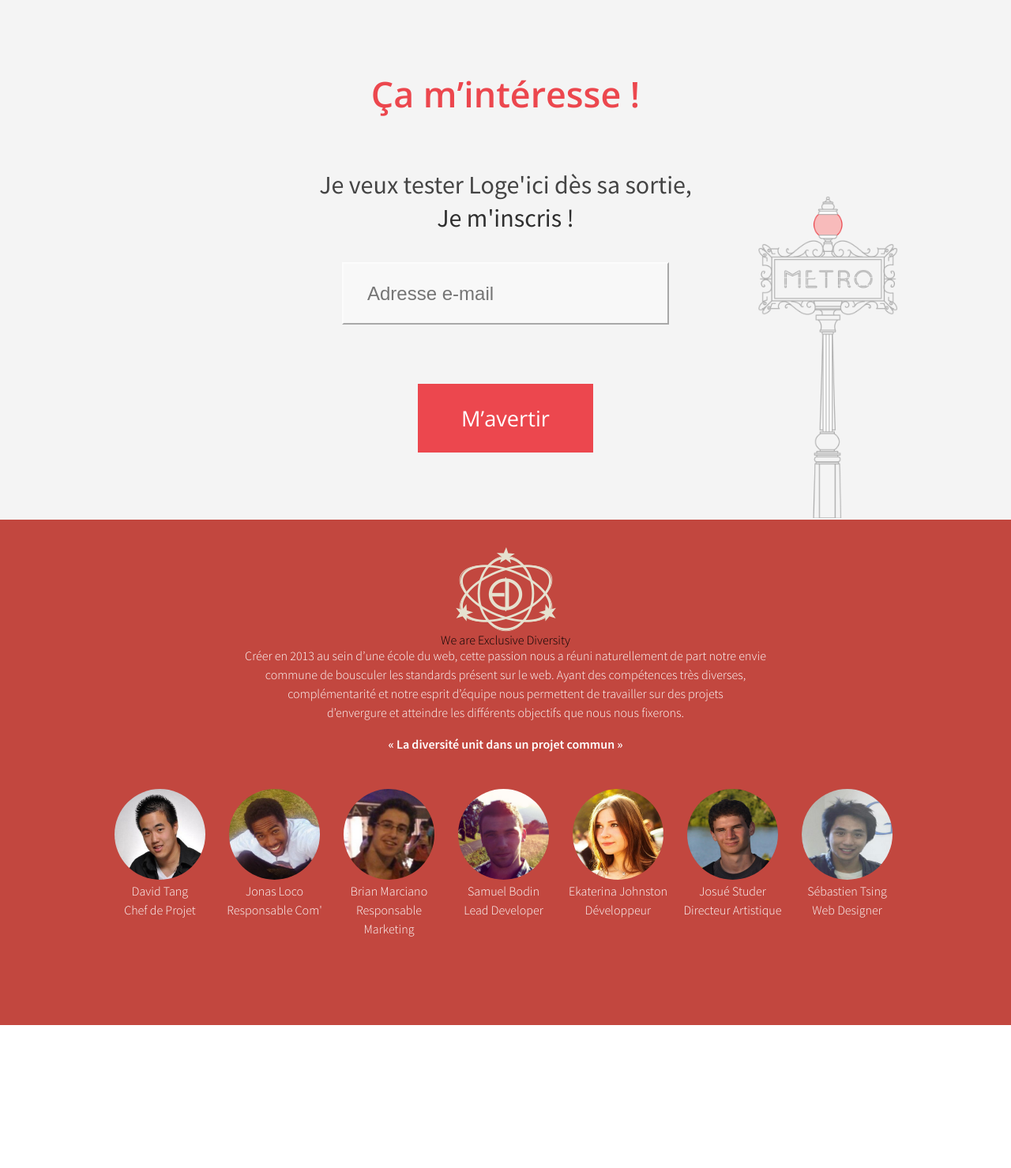
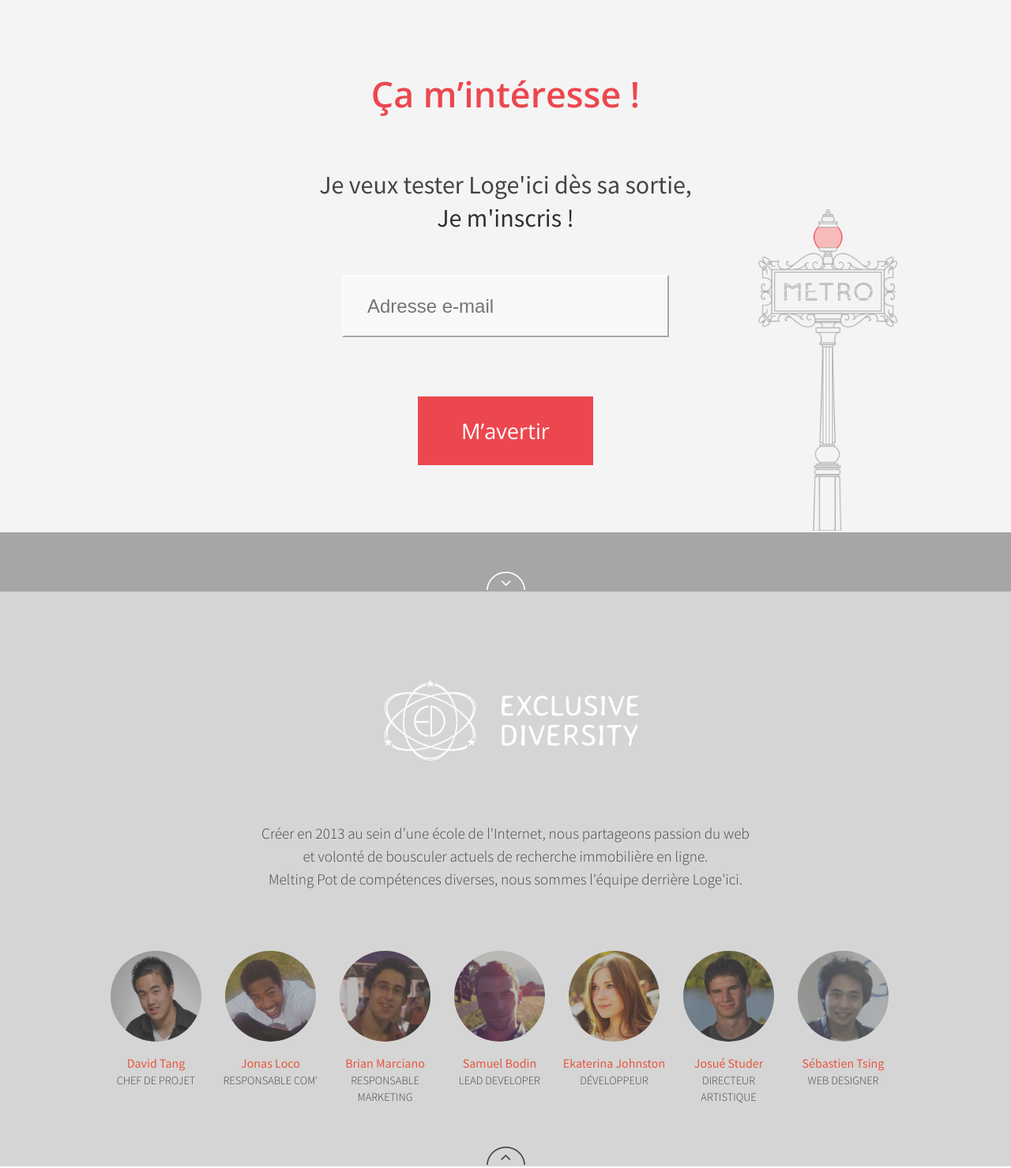
Before and after one commit to Kyulendy/VirtineLogeIci, a PHP site: page / in a window 1280 px wide; the page is wider, and only the part inside the window is pictured. Shown: the part 1670-3149 px from the top of that part at 79% size. Before the commit the page ends 2968 px from the top of that part, so only its background shows below. Run offline with PHP 8.4, Linux system fonts and the light colour scheme; some libraries are stand-ins or nearby versions.

Commit message:
Finished V2 design

```diff
--- a/index.php
+++ b/index.php
@@ -85,7 +85,7 @@ mysqli_close($conn);
     </div>
 </div>
 
-<div id="scroll-section">
+<div class="scroll-section orange">
     <div class="content no-padding">
         <a href='#tagline-section'>
             <img class="center" src="./images/arrow_white.png" alt="down arrow sign">
@@ -93,7 +93,7 @@ mysqli_close($conn);
     </div>
 </div>
 
-<div id="tagline-section" class="">
+<div id="tagline-section">
     <div class="content">
         <h4>
             Trouver son logement là ou on le veut n'est pas toujours chose facile...
@@ -101,6 +101,7 @@ mysqli_close($conn);
         </h4>
     </div>
 </div>
+
 <div id="points-section" class="section">
     <div class="content">
         <div class="column">
@@ -159,6 +160,9 @@ mysqli_close($conn);
                 <br/><span class="dark">Je m'inscris !</span>
             </h3>
 
+            </br>
+            <p id="result"><?php echo $result; ?></p>
+
             <div id="email-form">
                 <form name="subscribe" action="#invitation-block" method="GET">
                     <input type="email" placeholder="Adresse e-mail" name="email">
@@ -166,9 +170,6 @@ mysqli_close($conn);
                 </form>
             </div>
 
-            <p>
-                <?php echo $result; ?>
-            </p>
         </div>
 
         <div id="lantern">
@@ -176,56 +177,71 @@ mysqli_close($conn);
         </div>
     </div>
 </div>
+
+<div class="scroll-section grey">
+    <div class="content no-padding">
+        <a href='#team-section'>
+            <img class="center" src="./images/arrow_white.png" alt="down arrow sign">
+        </a>
+    </div>
+</div>
+
 <div id="team-section" class="section">
     <div class="content">
-        <img class="center" alt="Exclusive Diversity" src="./images/ed_logo.png"/>
-        <h4>We are Exclusive Diversity</h4>
-        <p>Créer en 2013 au sein d’une école du web, cette passion nous a réuni naturellement de part notre envie
-            <br/>commune de bousculer les standards présent sur le web. Ayant des compétences très diverses,
-            <br/>complémentarité et notre esprit d’équipe nous permettent de travailler sur des projets
-            <br/>d’envergure et atteindre les différents objectifs que nous nous fixerons.</p>
+        <img class="center" alt="Exclusive Diversity" id="id_logo" src="./images/ed_logo.png"/>
+        <p id="story">
+            Créer en 2013 au sein d’une école de l'Internet, nous partageons passion du web
+            <br/> et volonté de bousculer actuels de recherche immobilière en ligne.
+            <br/>Melting Pot de compétences diverses, nous sommes l'équipe derrière Loge'ici.
+        </p>
         <br/>
-        <p class="bold">« La diversité unit dans un projet commun »</p>
         <div id="members">
             <div>
-                <img src="./images/members/david.png">
+                <div class="image david"></div>
                 <p>David Tang</p>
                 <p class="light">Chef de Projet</p>
             </div>
             <div>
-                <img src="./images/members/jonas.png">
+                <div class="image jonas"></div>
                 <p>Jonas Loco</p>
                 <p class="light">Responsable Com'</p>
             </div>
             <div>
-                <img src="./images/members/brian.png">
+                <div class="image brian"></div>
                 <p>Brian Marciano</p>
                 <p class="light">Responsable Marketing</p>
             </div>
             <div>
-                <img src="./images/members/samuel.png">
+                <div class="image samuel"></div>
                 <p>Samuel Bodin</p>
                 <p class="light">Lead Developer</p>
             </div>
             <div>
-                <img src="./images/members/ekaterina.png">
+                <div class="image ekaterina"></div>
                 <p>Ekaterina Johnston</p>
                 <p class="light">Développeur</p>
             </div>
             <div>
-                <img src="./images/members/josue.png">
+                <div class="image josue"></div>
                 <p>Josué Studer</p>
                 <p class="light">Directeur Artistique</p>
             </div>
-            <div>
-                <img src="./images/members/sebastien.png">
+            <div class="last">
+                <div class="image sebastien"></div>
                 <p>Sébastien Tsing</p>
                 <p class="light">Web Designer</p>
             </div>
         </div>
         <div class="clear"></div>
     </div>
+
+    </br>
+
+    <div class="content no-padding">
+        <a href='#top-section'>
+            <img class="center" src="./images/arrow_up_grey.png" alt="up arrow sign">
+        </a>
+    </div>
 </div>
-<div class="teardrop"></div>
 </body>
 </html>
--- a/style.css
+++ b/style.css
@@ -1,14 +1,3 @@
-/* Colors
-Bermuda grey #70849C
-Comet #53616E
-Bleach white #E6E1CE
-Porcelaine #D9D9D9
-Grenadier #C2473F
-Nero #303030
-Mosaic #2C353C
-Scarpa flow #8E8E8F
-*/
-
 /* Pink EC474E*/
 /* Orange E8563D*/
 /* Light Orange E7573D*/
@@ -39,9 +28,6 @@ body {
 .section {
     width: 100%;
     min-height: 400px;
-    /*background-image:url('./images/header.jpg');*/
-    /*background-repeat:repeat;*/
-    /*background-position:center;*/
 }
 p {
     line-height: 1.5;
@@ -108,48 +94,17 @@ h1 {
     -o-background-size: cover;
     background-size: cover;
 }
-/*#chevron {*/
-    /*position: relative;*/
-    /*text-align: center;*/
-    /*margin: 35px auto;*/
-    /*height: 12px;*/
-    /*width: 45px;*/
-/*}*/
-/*#chevron:before {*/
-    /*content: '';*/
-    /*position: absolute;*/
-    /*top: 0;*/
-    /*left: 0;*/
-    /*height: 100%;*/
-    /*width: 51%;*/
-    /*background: #FFFFFF;*/
-    /*-webkit-transform: skew(0deg, 25deg);*/
-    /*-moz-transform: skew(0deg, 25deg);*/
-    /*-ms-transform: skew(0deg, 25deg);*/
-    /*-o-transform: skew(0deg, 25deg);*/
-    /*transform: skew(0deg, 25deg);*/
-/*}*/
-/*#chevron:after {*/
-    /*content: '';*/
-    /*position: absolute;*/
-    /*top: 0;*/
-    /*right: 0;*/
-    /*height: 100%;*/
-    /*width: 50%;*/
-    /*background: #FFFFFF;*/
-    /*-webkit-transform: skew(0deg, -25deg);*/
-    /*-moz-transform: skew(0deg, -25deg);*/
-    /*-ms-transform: skew(0deg, -25deg);*/
-    /*-o-transform: skew(0deg, -25deg);*/
-    /*transform: skew(0deg, -25deg);*/
-/*}*/
 
-/* SCROLL SECTION */
-#scroll-section {
+/* SCROLL SECTIONs */
+.scroll-section {
     padding-top: 50px;
+}
+.orange {
     background-color: #E8563D;
 }
-
+.grey {
+    background-color: #A6A6A6;
+}
 /* TAGLINE SECTION */
 #tagline-section {
     padding: 30px 0;
@@ -188,49 +143,6 @@ h1 {
 .column img {
     width: 100%;
 }
-/*.point {*/
-    /*padding: 30px;*/
-    /*clear: both;*/
-/*}*/
-/*.point > div {*/
-    /*float: left;*/
-    /*padding: 25px;*/
-    /*width: 430px;*/
-/*}*/
-/*.point-text-right {*/
-    /*text-align: left;*/
-/*}*/
-/*.point-text-right > div > .oval{*/
-    /*float: right;*/
-/*}*/
-/*.point-text-left {*/
-    /*text-align: right;*/
-/*}*/
-/*.point-text-left > div > .oval{*/
-    /*float: left;*/
-/*}*/
-/*.oval {*/
-    /*width: 300px;*/
-    /*height: 150px;*/
-    /*-moz-border-radius: 150px / 75px;*/
-    /*-webkit-border-radius: 150px / 75px;*/
-    /*border-radius: 150px / 75px;*/
-/*}*/
-/*#first-oval {*/
-    /*background-color: #70849C;*/
-    /*background: url('images/pin.png') no-repeat center center;*/
-    /*background-size: 50%;*/
-/*}*/
-/*#second-oval {*/
-    /*background-color: #53616E;*/
-    /*background: url('images/slider.png') no-repeat center center;*/
-    /*background-size: 50%;*/
-/*}*/
-/*#third-oval {*/
-    /*background-color: #C2473F;*/
-    /*background: url('images/letter.png') no-repeat center center;*/
-    /*background-size: 50%;*/
-/*}*/
 
 /* INVITATION SECTION */
 #invitation-section {
@@ -303,36 +215,122 @@ input[type="submit"] {
 #lantern img {
     width: 100%;
 }
+
 /* TEAM SECTION */
+#id_logo {
+    width: 350px;
+    margin: 75px 0;
+}
 #team-section {
-    background-color: #C2473F;
+    background-color: #D5D5D5;
     text-align: center;
     font-weight: 300;
-    padding-bottom: 75px;
 }
-#team-section p {
-    color: #FFFFFF;
+#story {
+    color: #444444;
+    font-weight: 300;
+    font-size: 1.2em;
 }
-/*h4 {*/
-    /*font-size: 2.2em;*/
-    /*line-height: 1.5;*/
-    /*color: #FFFFFF;*/
-    /*font-weight: 300;*/
-    /*margin: 15px 0;*/
-/*}*/
 #members {
     margin: 45px 0;
 }
 #members > div {
-    width: 145px;
+    width: 135px;
     float: left;
+    text-align: center;
+    margin-right: 10px;
 }
-#members img {
-    text-align: center;
+#members > div.last {
+    margin-right: 0;
+}
+#members p {
+    font-weight: 400;
+    color: #E7573D;
+    font-size: 1em;
+}
+#members p.light {
+    font-weight: 300;
+    color: #444444;
+    font-size: 0.9em;
+    text-transform: uppercase;
+}
+#members > div > div.image {
+    margin: 15px auto;
     width: 115px;
     height: 115px;
+    background:
+        /* top, transparent grey, faked with gradient */
+        linear-gradient(
+            rgba(100, 100, 100, 0.45),
+            rgba(100, 100, 100, 0.45)
+        ),
+        /* bottom, image */
+        url('images/members/josue.png') no-repeat center center;
+    background-size: 115px;
     -moz-border-radius: 50%;
     -webkit-border-radius: 50%;
     border-radius: 50%;
-    /*background: url('http://placekitten.com/125/120') no-repeat;*/
 }
+#members > div > div.image.samuel {
+    background:
+        linear-gradient(
+            rgba(100, 100, 100, 0.45),
+            rgba(100, 100, 100, 0.45)
+        ),
+        url('images/members/samuel.png') no-repeat center center;
+    background-size: 115px;
+}
+#members > div > div.image.ekaterina {
+    background:
+        linear-gradient(
+            rgba(100, 100, 100, 0.45),
+            rgba(100, 100, 100, 0.45)
+        ),
+        url('images/members/ekaterina.png') no-repeat center center;
+    background-size: 115px;
+}
+#members > div > div.image.brian {
+    background:
+        linear-gradient(
+            rgba(100, 100, 100, 0.45),
+            rgba(100, 100, 100, 0.45)
+        ),
+        url('images/members/brian.png') no-repeat center center;
+    background-size: 115px;
+}
+#members > div > div.image.jonas {
+    background:
+        linear-gradient(
+            rgba(100, 100, 100, 0.45),
+            rgba(100, 100, 100, 0.45)
+        ),
+        url('images/members/jonas.png') no-repeat center center;
+    background-size: 115px;
+}
+#members > div > div.image.david {
+    background:
+        linear-gradient(
+            rgba(100, 100, 100, 0.45),
+            rgba(100, 100, 100, 0.45)
+        ),
+        url('images/members/david.png') no-repeat center center;
+    background-size: 115px;
+}
+#members > div > div.image.josue {
+    background:
+        linear-gradient(
+            rgba(100, 100, 100, 0.45),
+            rgba(100, 100, 100, 0.45)
+        ),
+        url('images/members/josue.png') no-repeat center center;
+    background-size: 115px;
+}
+#members > div > div.image.sebastien {
+    background:
+        linear-gradient(
+            rgba(100, 100, 100, 0.45),
+            rgba(100, 100, 100, 0.45)
+        ),
+        url('images/members/sebastien.png') no-repeat center center;
+    background-size: 115px;
+}
```
Also changed, not shown: images/ed_black_logo.jpg (deleted), images/ed_logo.png, images/letter.png (deleted), images/paris-roof.jpg (deleted), images/pin.png (deleted), images/slider.png (deleted), 1 other file.
